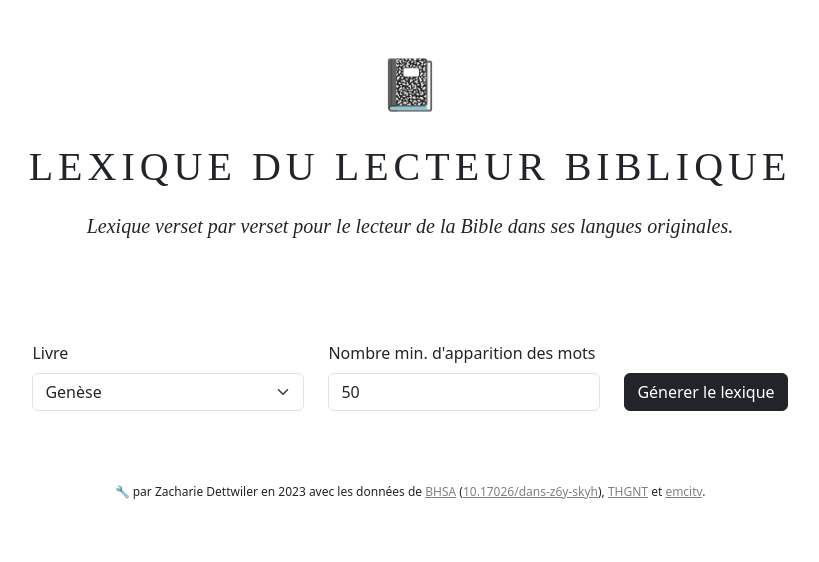
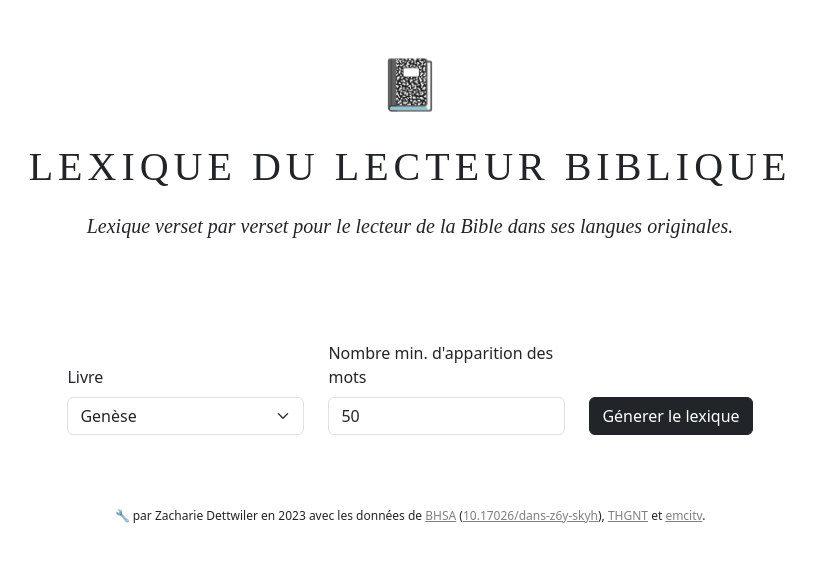
Before and after one commit to zdettwiler/lexique-du-lecteur-biblique, a Next.js app: page /lexique-du-lecteur-biblique/ in a window 1280 px wide. Shown: the top 562 px of the page, without its empty margins (230-1049 px from the left). Built offline with nearby package versions, Linux system fonts and the light colour scheme.

Commit message:
fluid container

```diff
--- a/src/app/Lexicon.module.css
+++ b/src/app/Lexicon.module.css
@@ -37,6 +37,7 @@ div.wordEntry div {
   display: table-cell;
   white-space: normal;
   padding: 0 2px;
+  /* border: 1px solid black; */
 }
 div.verseNb {
   width: 30px;
--- a/src/app/page.js
+++ b/src/app/page.js
@@ -44,7 +44,7 @@ export default function Home() {
 
 
   return (
-    <Container fluid>
+    <Container fluid="sm">
       <Container className="p-5 pb-2 mb-4 bg-white rounded-3" fluid>
         <p className="chirho">📓</p>{/* ☧ */}
         <h1 className="header">Lexique du lecteur biblique</h1>
```
